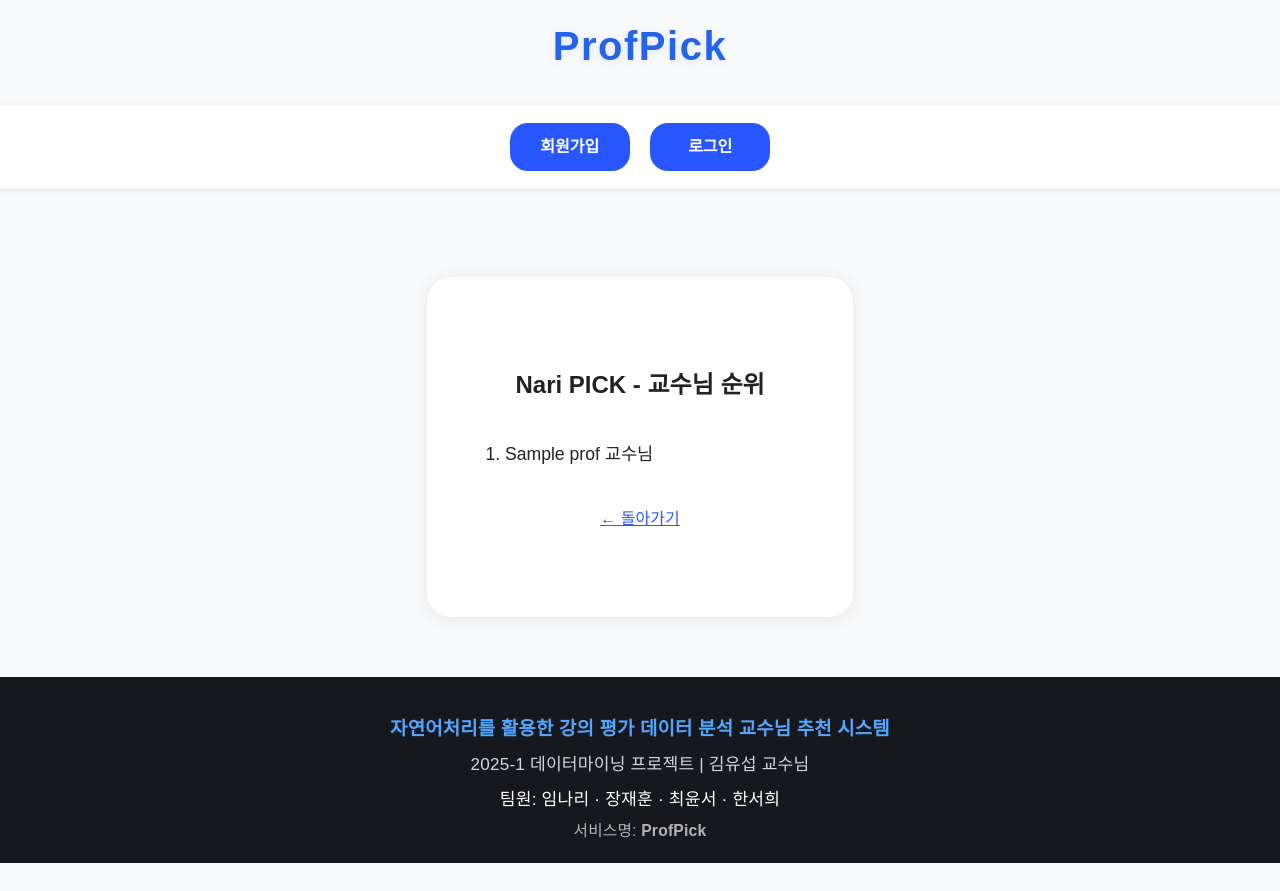
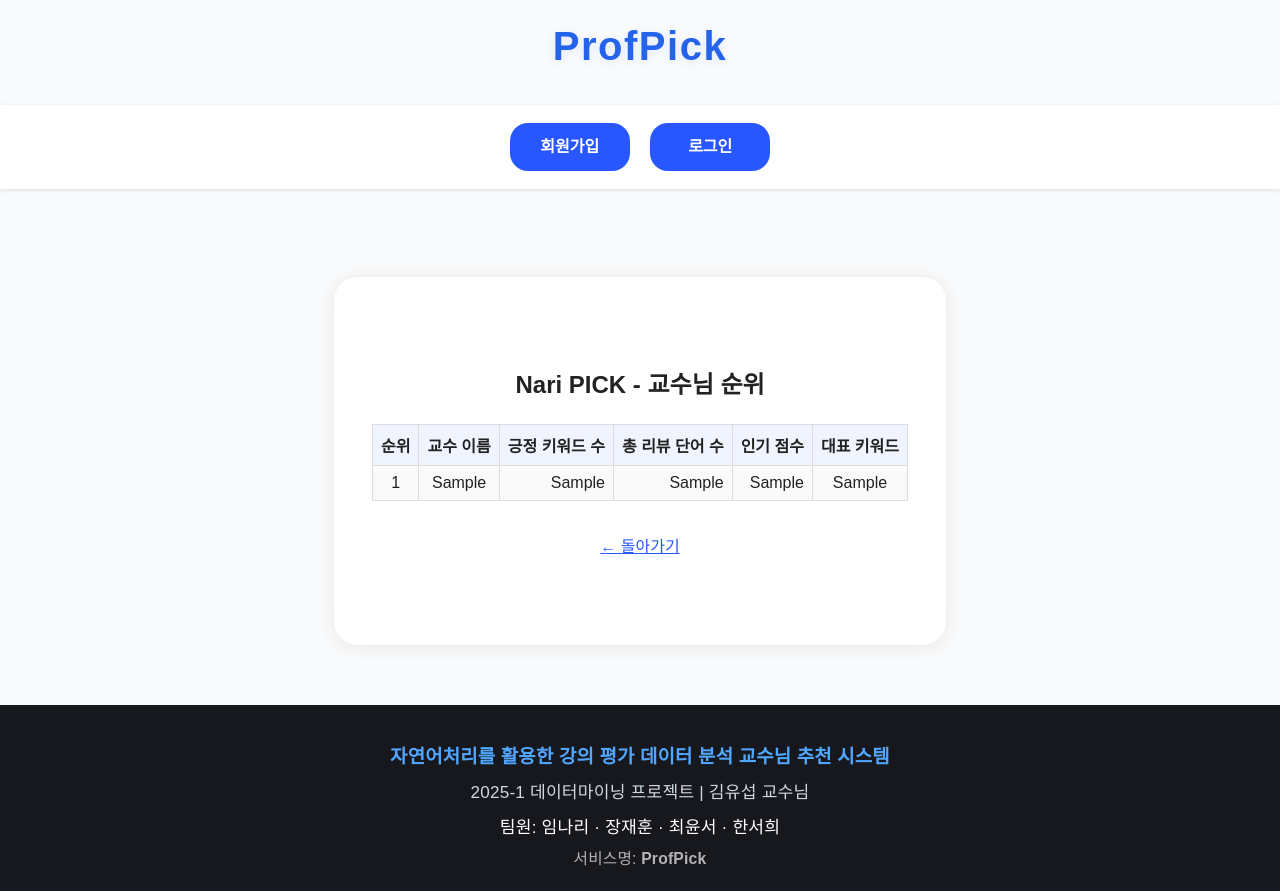
Before and after one commit to hanseohee031/ProfPick, a Django app: template templates/recommend/nari_list.html in a window 1280 px wide. Before the commit the page ends 863 px from the top, so only its background shows below. Run offline with Django 5.2, Linux system fonts and the light colour scheme; the template is opened without the code that fills it: most values are stand-ins (such as "Sample title", 1, 10 or a date in 2020); some libraries are stand-ins or nearby versions.

Commit message:
나리 완료

```diff
--- a/templates/recommend/nari_list.html
+++ b/templates/recommend/nari_list.html
@@ -1,15 +1,51 @@
+{# templates/recommend/nari_list.html #}
 {% extends "base.html" %}
+
 {% block title %}Nari PICK - 교수님 순위{% endblock %}
+
 {% block content %}
-  <div style="max-width: 600px; margin: 40px auto; text-align: center;">
-    <h2>Nari PICK - 교수님 순위</h2>
-    <ol style="margin-top: 24px; font-size:1.1rem; text-align:left;">
-      {% for prof in profs %}
-        <li style="padding:8px 0;">{{ prof }} 교수님</li>
+<div style="max-width:800px; margin:40px auto;">
+  <h2 style="text-align:center; margin-bottom:24px;">
+    Nari PICK - 교수님 순위
+  </h2>
+  <table style="width:100%; border-collapse: collapse; font-size:1rem;">
+    <thead>
+      <tr style="background:#f0f4ff;">
+        <th style="padding:8px; border:1px solid #ddd;">순위</th>
+        <th style="padding:8px; border:1px solid #ddd;">교수 이름</th>
+        <th style="padding:8px; border:1px solid #ddd;">긍정 키워드 수</th>
+        <th style="padding:8px; border:1px solid #ddd;">총 리뷰 단어 수</th>
+        <th style="padding:8px; border:1px solid #ddd;">인기 점수</th>
+        <th style="padding:8px; border:1px solid #ddd;">대표 키워드</th>
+      </tr>
+    </thead>
+    <tbody>
+      {% for rec in records %}
+      <tr {% if forloop.counter0|divisibleby:2 %}style="background:#fafafa;"{% endif %}>
+        <td style="padding:8px; border:1px solid #ddd; text-align:center;">
+          {{ forloop.counter }}
+        </td>
+        <td style="padding:8px; border:1px solid #ddd;">
+          {{ rec.교수_이름 }}
+        </td>
+        <td style="padding:8px; border:1px solid #ddd; text-align:right;">
+          {{ rec.긍정_키워드_수 }}
+        </td>
+        <td style="padding:8px; border:1px solid #ddd; text-align:right;">
+          {{ rec.총_리뷰_단어_수 }}
+        </td>
+        <td style="padding:8px; border:1px solid #ddd; text-align:right;">
+          {{ rec.인기_점수 }}
+        </td>
+        <td style="padding:8px; border:1px solid #ddd;">
+          {{ rec.대표_키워드 }}
+        </td>
+      </tr>
       {% endfor %}
-    </ol>
-    <p style="margin-top:32px;">
-      <a href="{% url 'recommend' %}" style="color:#2957ff;">← 돌아가기</a>
-    </p>
-  </div>
+    </tbody>
+  </table>
+  <p style="text-align:center; margin-top:32px;">
+    <a href="{% url 'recommend' %}" style="color:#2957ff;">← 돌아가기</a>
+  </p>
+</div>
 {% endblock %}
```
Also changed, not shown: data/professor_recommendations.csv (added, +7 -0 lines), recommend/views.py (+15 -4 lines).
